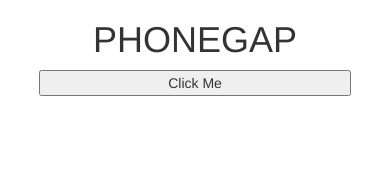
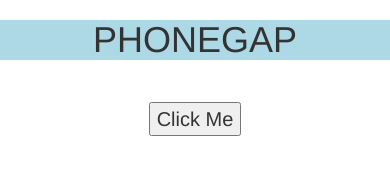
Before and after one commit to drose379/phoneGap_test, a plain HTML site: page www/index.html in a window 390 px wide. Drawn offline with nearby package versions, Linux system fonts and the light colour scheme; some packages are replaced by stand-ins of ours.

Commit message:
messing w/ styles

```diff
--- a/www/css/index.css
+++ b/www/css/index.css
@@ -20,7 +20,7 @@
 
 /* Portrait layout (default) */
 .app {
-
+    background-color: #D3D3D3;
 }
 
 /* Landscape layout (with min-width) */
@@ -42,10 +42,15 @@
     text-align:center;
 }
 
+.test {
+    background-color: #ADD8E6;
+    margin-bottom: 5vh;
+}
+
 #testButton {
     margin: 0 auto;
-    width:80vw;
     display: block;
+    font-size: 20px;
 }
 
 
--- a/www/index.html
+++ b/www/index.html
@@ -12,13 +12,17 @@
         <link rel="stylesheet" href="https://maxcdn.bootstrapcdn.com/bootstrap/3.3.4/css/bootstrap.min.css">
         <link rel="stylesheet" href="https://maxcdn.bootstrapcdn.com/bootstrap/3.3.4/css/bootstrap-theme.min.css">
 
-        <title>Hello World</title>
+        <title>NewApp1</title>
     </head>
     <body>
+        <div class="col-lg-12 test">
+            <h1>PhoneGap</h1>
+        </div>
+
         <div class="col-lg-12">
-            <h1>PhoneGap</h1>
             <button id="testButton">Click Me</button>
         </div>
+
         <script type="text/javascript" src="cordova.js"></script>
         <script type="text/javascript" src="js/index.js"></script>
         <script src="https://maxcdn.bootstrapcdn.com/bootstrap/3.3.4/js/bootstrap.min.js"></script>
```
